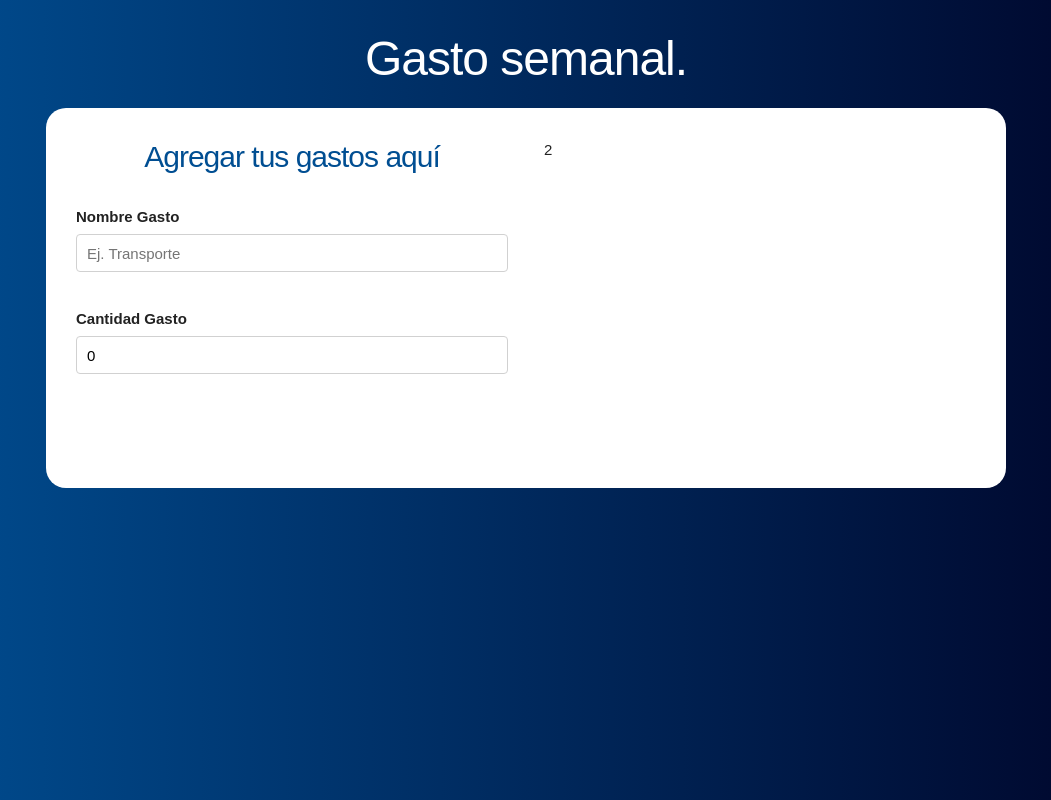
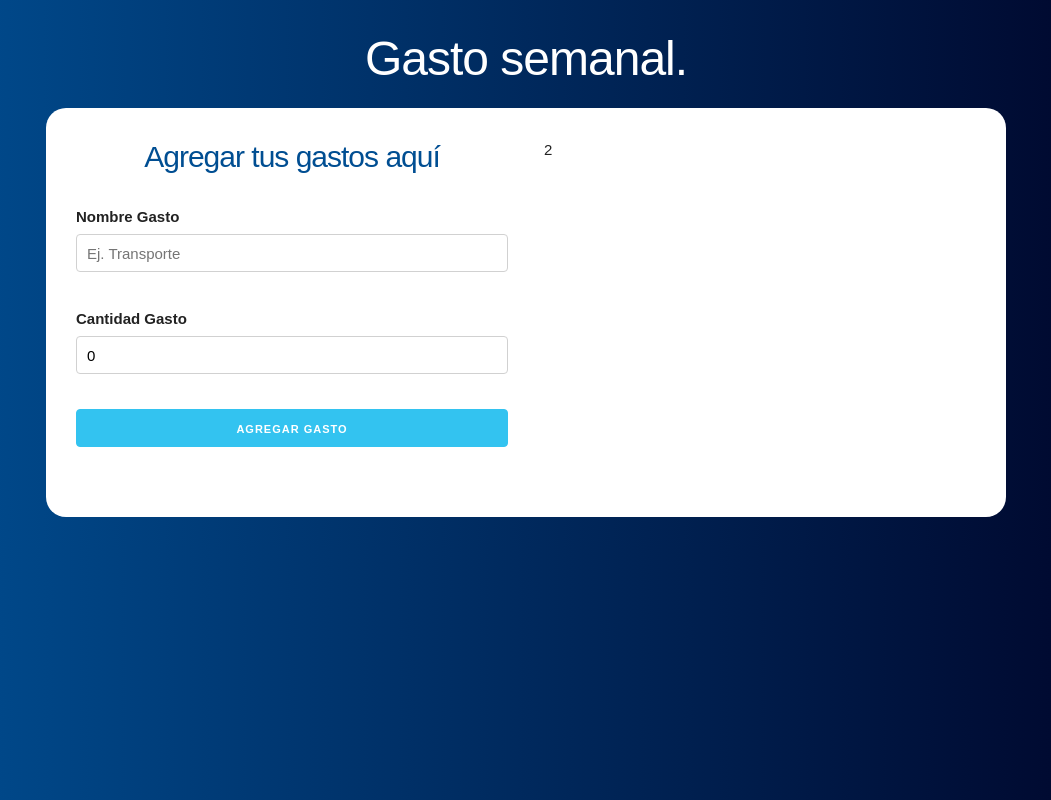
Before and after one commit to MiggBriones/react-presupuesto, a React (Create React App) app: page / in a window 1280 px wide. Both pictures are taken after typing "5" into the empty fields and a click on the input "Definir Presupuesto". Shown: the whole page, without its empty margins (114-1165 px from the left). Built offline with nearby package versions, Linux system fonts and the light colour scheme.

Commit message:
Validando gastos.

```diff
--- a/src/components/Formulario.jsx
+++ b/src/components/Formulario.jsx
@@ -1,17 +1,24 @@
 import React,{ useState } from 'react';
+import Error from './Error';
 
 const Formulario = () => {
 
     // definir State
     const [ nombregasto, guardarNombreGasto] = useState('');
     const [ cantidad, guardarCantidad] = useState(0);
+    const [error, guardarError] = useState(false);
 
     // cuando el usuario agrega un gasto
     const agregarGasto = e => {
         e.preventDefault();
 
         // validar
-
+        if(cantidad < 1 || isNaN(cantidad)
+        || nombregasto.trim() === ''  ) {
+            guardarError(true);
+            return;
+        }
+        guardarError(false);
         // construir el gasto
 
         // pasar el gasto al componente principal
@@ -25,6 +32,14 @@ const Formulario = () => {
             onSubmit={agregarGasto}
         >
             <h2>Agregar tus gastos aquí</h2>
+
+            {error
+            ?
+                <Error
+                    mensaje="Ambos campos son obligatorios o Presupuesto incorrecto"
+                />
+            : null
+            }
 
             <div className="campo">
                 <label>Nombre Gasto</label>
@@ -48,7 +63,7 @@ const Formulario = () => {
                 />
             </div>
 
-            <inpu
+            <input
                 type="submit"
                 className="button-primary u-full-width"
                 value="Agregar Gasto"
```
